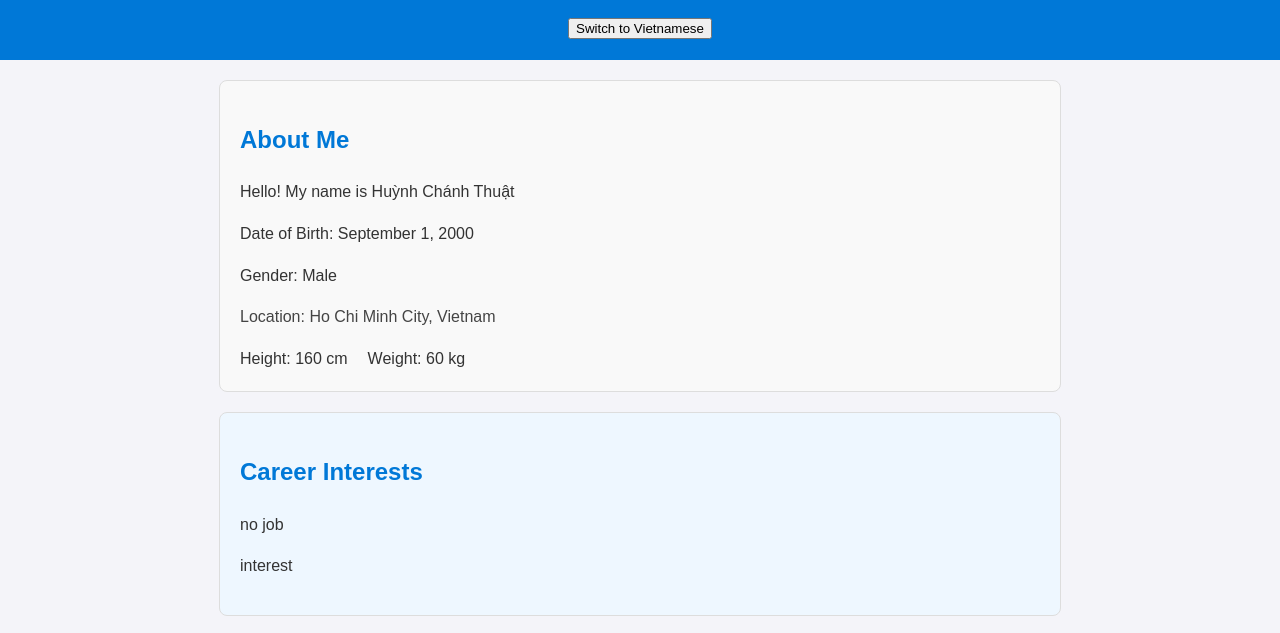
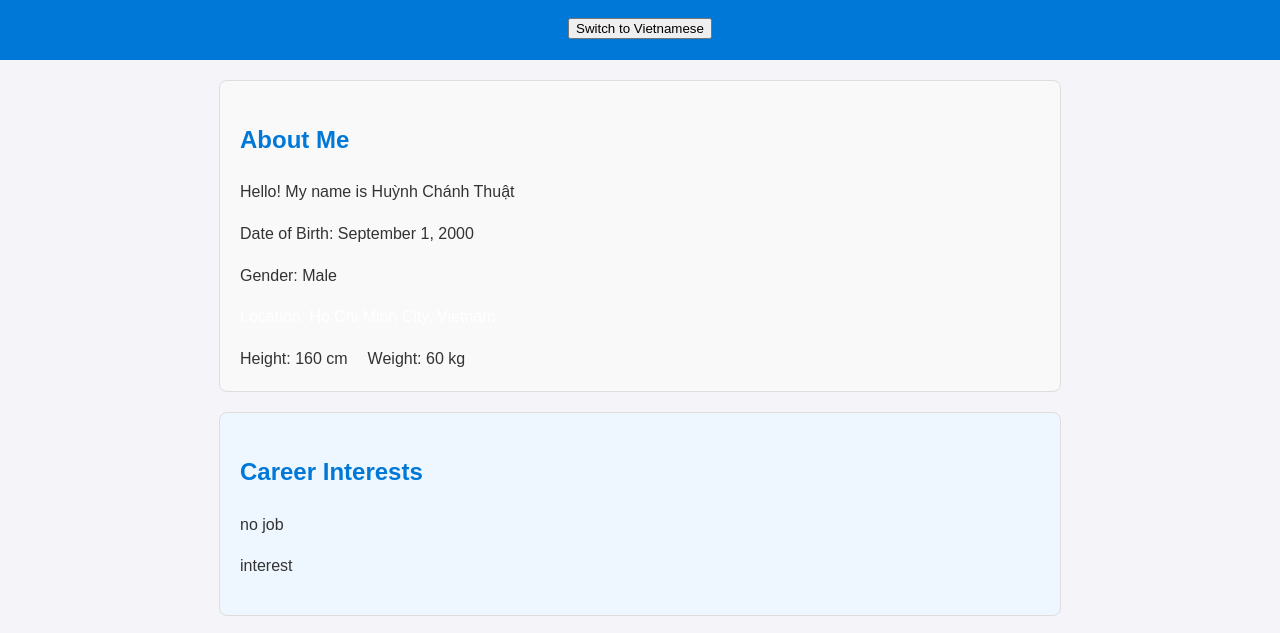
Before and after one commit to ThuatHuynh192000/Profile, a website: page index.html in a window 1280 px wide. Shown: the part 123-756 px from the top of the page. Drawn offline with Linux system fonts and the light colour scheme.

```diff
--- a/styles/style.css
+++ b/styles/style.css
@@ -75,5 +75,5 @@
 #about p[data-lang="location"] {
     margin-top: 10px;
     /* font-weight: bold; */
-    color: #444;
+    color: #fff;
 }
```
